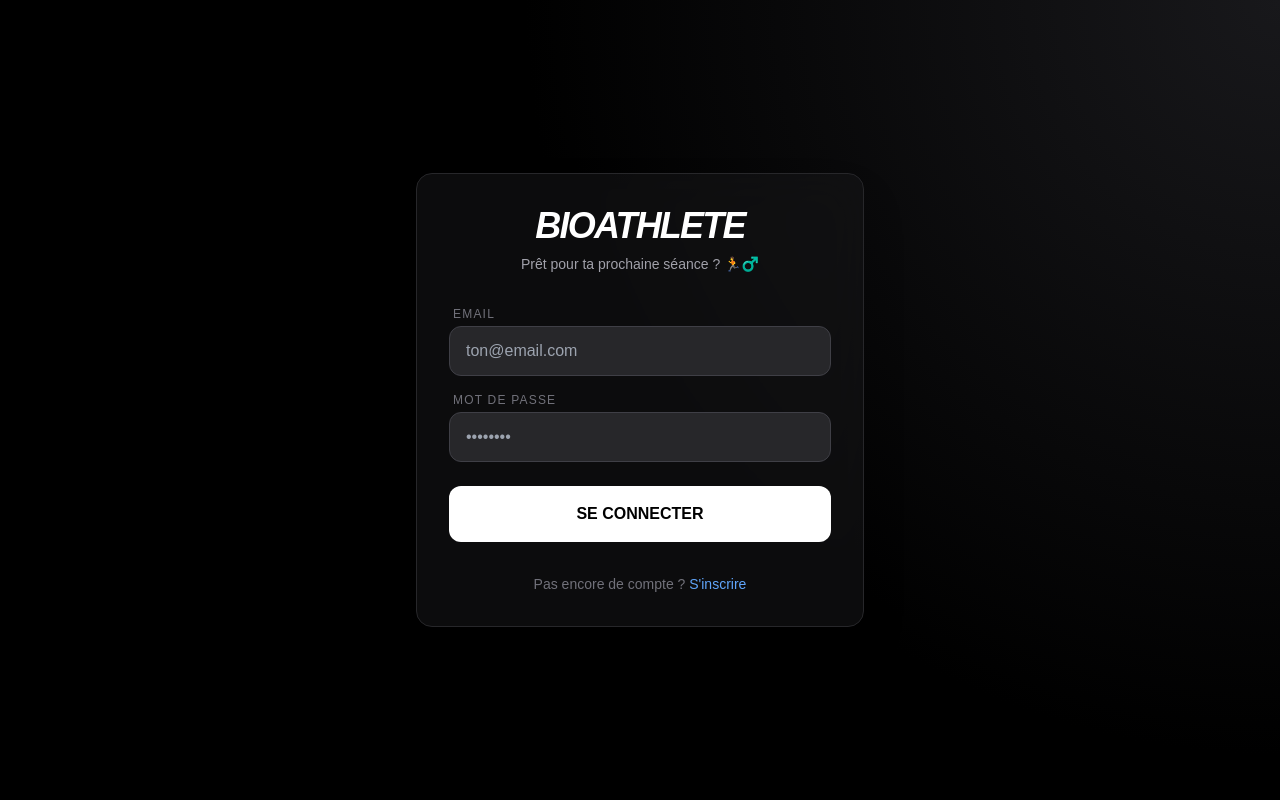
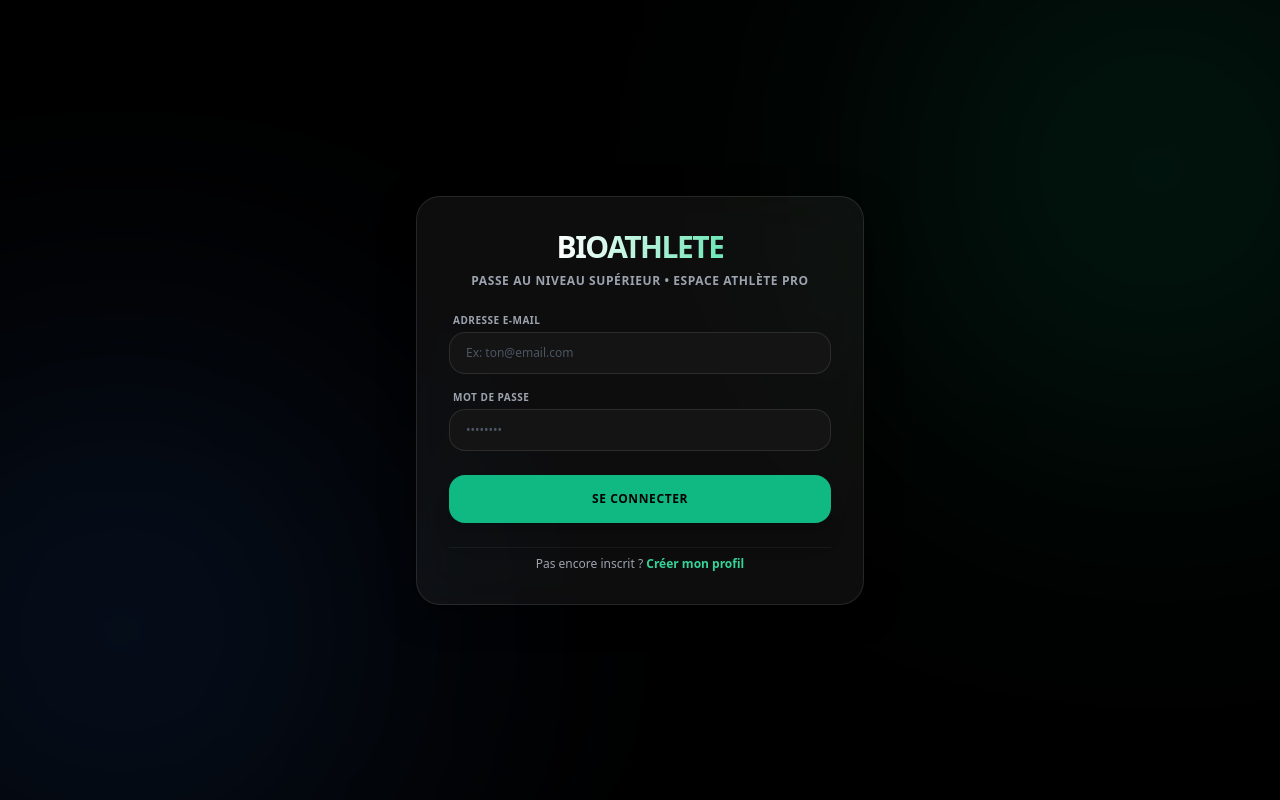
Before and after one commit to kleveensv-SprinFlow/bioathlete, a Next.js app: page /login in a window 1280 px wide. Built offline with nearby package versions, Linux system fonts and the light colour scheme; no server answers.

Commit message:
Vibrant and aesthetic login page

```diff
--- a/src/app/login/page.tsx
+++ b/src/app/login/page.tsx
@@ -1,64 +1,88 @@
-'use client'
-import { useState } from 'react'
-import { supabase } from '@/lib/supabase'
-import { useRouter } from 'next/navigation'
-import Link from 'next/link'
+"use client";
+
+import React, { useState } from "react";
+import { useRouter } from "next/navigation";
+import { motion } from "framer-motion";
+import Link from "next/link";
+import { supabase } from "@/lib/supabase";
 
 export default function LoginPage() {
-  const [email, setEmail] = useState('')
-  const [password, setPassword] = useState('')
-  const [loading, setLoading] = useState(false)
-  const [error, setError] = useState<string | null>(null)
-  const router = useRouter()
+  const [email, setEmail] = useState("");
+  const [password, setPassword] = useState("");
+  const [loading, setLoading] = useState(false);
+  const [error, setError] = useState<string | null>(null);
+  const router = useRouter();
 
   const handleLogin = async (e: React.FormEvent) => {
-    e.preventDefault()
-    setLoading(true)
-    setError(null)
+    e.preventDefault();
+    setLoading(true);
+    setError(null);
 
-    const { error } = await supabase.auth.signInWithPassword({ email, password })
+    const { error } = await supabase.auth.signInWithPassword({ email, password });
 
     if (error) {
-      setError("Erreur d'authentification. Vérifiez vos identifiants.")
-      setLoading(false)
+      setError("Erreur d'authentification. Vérifiez vos identifiants.");
+      setLoading(false);
     } else {
-      router.push('/dashboard')
+      router.push("/dashboard");
     }
-  }
+  };
 
   return (
-    <div className="min-h-screen flex items-center justify-center bg-black p-4 bg-[radial-gradient(circle_at_top_right,_var(--tw-gradient-stops))] from-zinc-900 via-black to-black">
-      <div className="w-full max-w-md space-y-8 bg-zinc-900/50 p-8 rounded-2xl border border-zinc-800 backdrop-blur-xl shadow-2xl">
-        <div className="text-center">
-          <h1 className="text-4xl font-extrabold text-white tracking-tighter italic">BIOATHLETE</h1>
-          <p className="mt-2 text-zinc-400 text-sm">Prêt pour ta prochaine séance ? 🏃♂️</p>
+    <div className="min-h-screen flex items-center justify-center bg-black text-white p-6 font-sans selection:bg-emerald-500 selection:text-black relative overflow-hidden select-none">
+      {/* Intense Glowing Radial Accents */}
+      <div className="fixed top-[-10%] right-[-10%] w-[500px] h-[500px] bg-emerald-500/15 rounded-full blur-[140px] pointer-events-none z-0"></div>
+      <div className="fixed bottom-[-10%] left-[-10%] w-[500px] h-[500px] bg-blue-500/15 rounded-full blur-[140px] pointer-events-none z-0"></div>
+
+      {/* Main glassmorphism card */}
+      <motion.div
+        initial={{ opacity: 0, scale: 0.95, y: 20 }}
+        animate={{ opacity: 1, scale: 1, y: 0 }}
+        transition={{ duration: 0.6 }}
+        className="w-full max-w-md backdrop-blur-xl bg-white/5 p-8 rounded-3xl border border-white/10 hover:border-emerald-500/20 shadow-[0_8px_32px_0_rgba(0,0,0,0.5)] transition-all duration-300 relative z-10 flex flex-col gap-6"
+      >
+        <div className="text-center select-none">
+          <Link href="/" className="text-3xl font-black tracking-tighter text-transparent bg-clip-text bg-gradient-to-r from-white to-emerald-300 select-none">
+            BIOATHLETE
+          </Link>
+          <p className="mt-2 text-gray-400 text-xs font-semibold uppercase tracking-wider select-none">
+            Passe au niveau supérieur • Espace Athlète Pro
+          </p>
         </div>
 
-        <form className="mt-8 space-y-6" onSubmit={handleLogin}>
+        <form className="flex flex-col gap-5" onSubmit={handleLogin}>
           {error && (
-            <div className="bg-red-500/10 border border-red-500/50 text-red-500 p-3 rounded-lg text-sm text-center">
+            <motion.div
+              initial={{ opacity: 0, y: -5 }}
+              animate={{ opacity: 1, y: 0 }}
+              className="bg-red-500/10 border border-red-500/30 text-red-400 p-3.5 rounded-xl text-xs font-semibold text-center select-none"
+            >
               {error}
-            </div>
+            </motion.div>
           )}
 
-          <div className="space-y-4">
-            <div>
-              <label className="block text-xs font-medium text-zinc-500 uppercase tracking-widest mb-1 ml-1">Email</label>
+          <div className="flex flex-col gap-4 select-none">
+            <div className="flex flex-col gap-1">
+              <label className="text-[10px] font-bold uppercase tracking-wider text-gray-400 px-1">
+                Adresse e-mail
+              </label>
               <input
                 type="email"
                 required
-                className="w-full px-4 py-3 bg-zinc-800 border border-zinc-700 rounded-xl text-white focus:outline-none focus:ring-2 focus:ring-blue-500 focus:border-transparent transition-all"
-                placeholder="ton@email.com"
+                className="w-full px-4 py-3 bg-neutral-900/80 border border-white/10 hover:border-white/20 focus:border-emerald-500/80 rounded-2xl text-white focus:outline-none transition-all text-xs placeholder-gray-600"
+                placeholder="Ex: ton@email.com"
                 value={email}
                 onChange={(e) => setEmail(e.target.value)}
               />
             </div>
-            <div>
-              <label className="block text-xs font-medium text-zinc-500 uppercase tracking-widest mb-1 ml-1">Mot de passe</label>
+            <div className="flex flex-col gap-1">
+              <label className="text-[10px] font-bold uppercase tracking-wider text-gray-400 px-1">
+                Mot de passe
+              </label>
               <input
                 type="password"
                 required
-                className="w-full px-4 py-3 bg-zinc-800 border border-zinc-700 rounded-xl text-white focus:outline-none focus:ring-2 focus:ring-blue-500 focus:border-transparent transition-all"
+                className="w-full px-4 py-3 bg-neutral-900/80 border border-white/10 hover:border-white/20 focus:border-emerald-500/80 rounded-2xl text-white focus:outline-none transition-all text-xs placeholder-gray-600"
                 placeholder="••••••••"
                 value={password}
                 onChange={(e) => setPassword(e.target.value)}
@@ -69,21 +93,21 @@ export default function LoginPage() {
           <button
             type="submit"
             disabled={loading}
-            className="w-full py-4 bg-white text-black font-bold rounded-xl hover:bg-zinc-200 transition-colors transform active:scale-95 disabled:opacity-50 disabled:active:scale-100"
+            className="w-full py-4 bg-emerald-500 hover:bg-emerald-400 text-black font-black text-xs tracking-wider uppercase rounded-2xl shadow-xl hover:shadow-[0_4px_24px_rgba(16,185,129,0.3)] transition-all transform active:scale-95 disabled:opacity-50 disabled:active:scale-100 select-none mt-1"
           >
-            {loading ? 'Connexion...' : 'SE CONNECTER'}
+            {loading ? "Connexion..." : "SE CONNECTER"}
           </button>
         </form>
 
-        <div className="text-center mt-6">
-          <p className="text-zinc-500 text-sm">
-            Pas encore de compte ?{' '}
-            <Link href="/register" className="text-blue-400 hover:underline font-medium">
-              S'inscrire
+        <div className="text-center pt-2 border-t border-white/5 select-none">
+          <p className="text-gray-400 text-xs">
+            Pas encore inscrit ?{" "}
+            <Link href="/register" className="text-emerald-400 hover:underline font-bold transition-all">
+              Créer mon profil
             </Link>
           </p>
         </div>
-      </div>
+      </motion.div>
     </div>
-  )
+  );
 }
```
